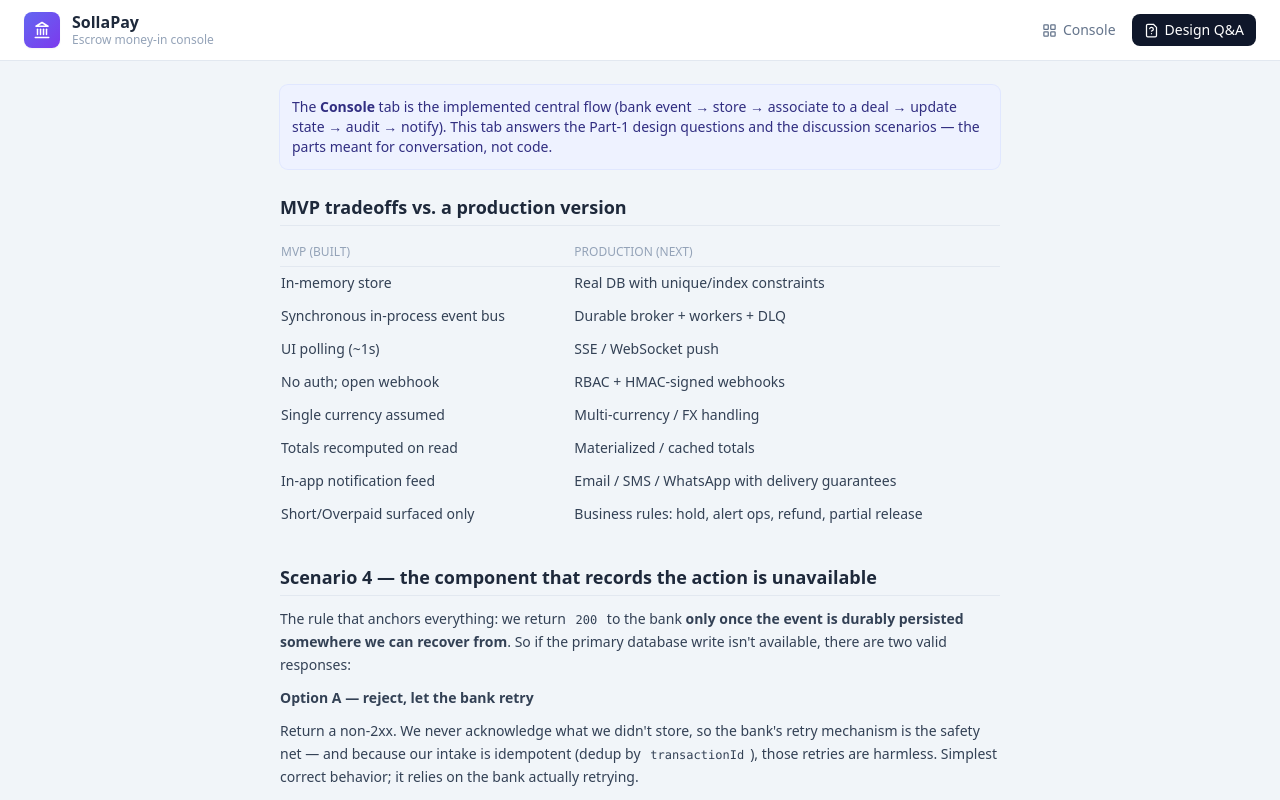
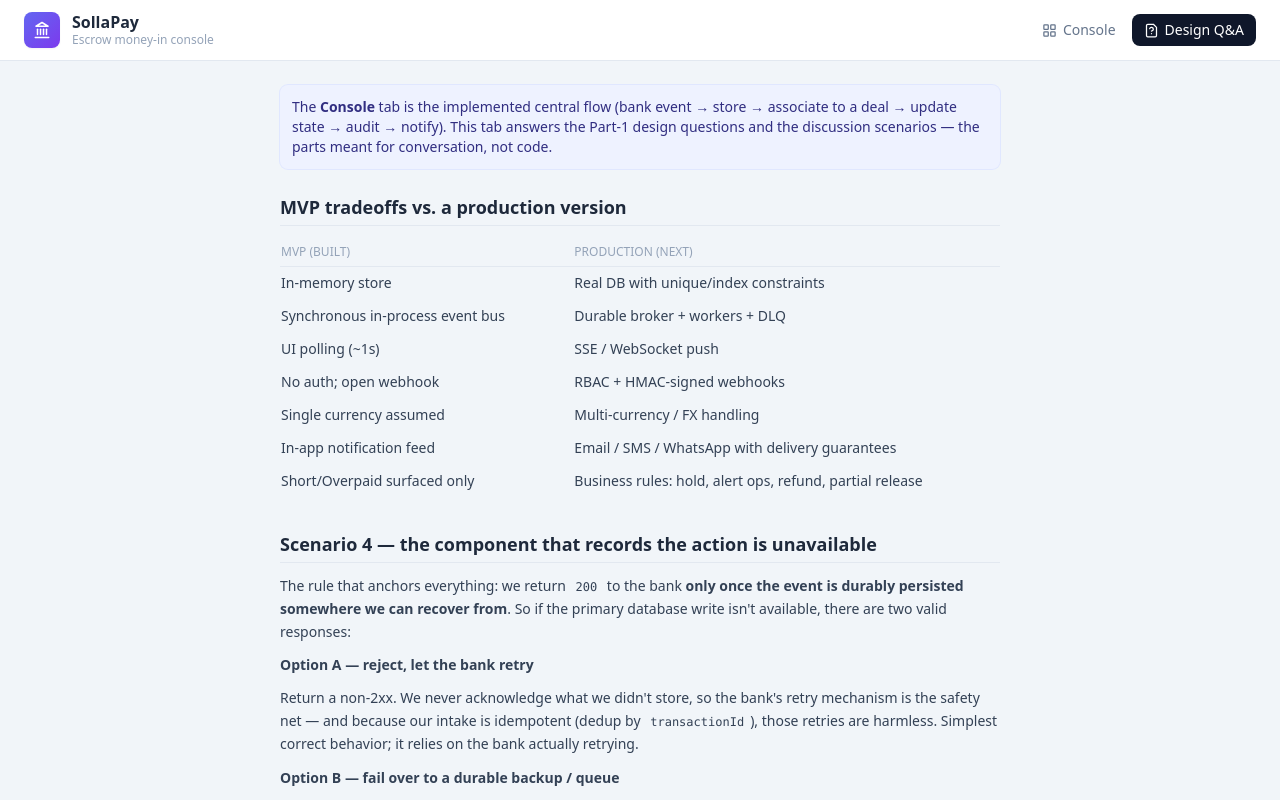
Before and after one commit to Itaybeeri/SollaPay2, a React (Vite) app in the folder apps/web/: page / in a window 1280 px wide. Both pictures are taken after a click on the button "Design Q&A". Built offline with nearby package versions, Linux system fonts and the light colour scheme; no server answers.

Commit message:
docs(ui): drop 'totals recomputed on read' tradeoff row

```diff
--- a/apps/web/src/QandA.tsx
+++ b/apps/web/src/QandA.tsx
@@ -57,7 +57,6 @@ export function QandA() {
             <Tradeoff mvp="UI polling (~1s)" prod="SSE / WebSocket push" />
             <Tradeoff mvp="No auth; open webhook" prod="RBAC + HMAC-signed webhooks" />
             <Tradeoff mvp="Single currency assumed" prod="Multi-currency / FX handling" />
-            <Tradeoff mvp="Totals recomputed on read" prod="Materialized / cached totals" />
             <Tradeoff mvp="In-app notification feed" prod="Email / SMS / WhatsApp with delivery guarantees" />
             <Tradeoff mvp="Short/Overpaid surfaced only" prod="Business rules: hold, alert ops, refund, partial release" />
           </tbody>
```
